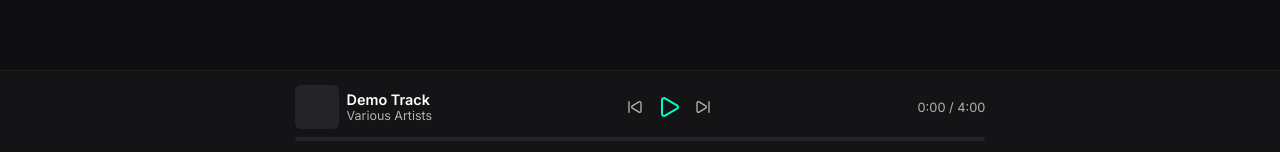
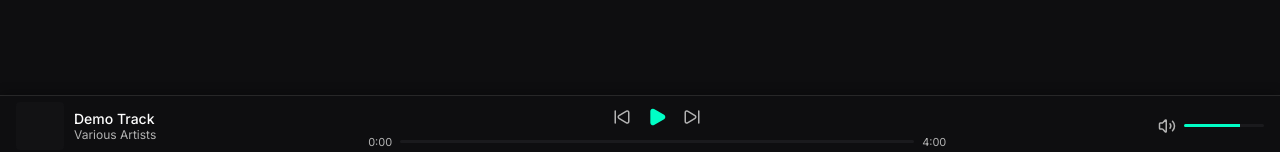
Before and after one commit to tonipetergugic/indiesound, a Next.js app: page /home in a window 1280 px wide. Shown: the part 645-797 px from the top of the page. Built offline with nearby package versions, Linux system fonts and the light colour scheme.

Commit message:
Cleaned upload page and verified functionality

```diff
--- a/src/components/PlayerBar.tsx
+++ b/src/components/PlayerBar.tsx
@@ -1,6 +1,6 @@
 "use client";
 
-import { Play, Pause, SkipBack, SkipForward } from "lucide-react";
+import { Play, Pause, SkipBack, SkipForward, Volume2 } from "lucide-react";
 import { useState, useEffect } from "react";
 
 export default function PlayerBar() {
@@ -33,100 +33,181 @@ export default function PlayerBar() {
         bottom: 0,
         left: 0,
         right: 0,
-        height: "85px",
-        backgroundColor: "#141416",
-        borderTop: "1px solid #1e1e1e",
+        height: "60px",
+        backgroundColor: "#0E0E10",
+        borderTop: "1px solid rgba(255, 255, 255, 0.1)",
+        boxShadow: "0 -2px 10px rgba(0, 0, 0, 0.3)",
         display: "flex",
-        flexDirection: "column",
-        justifyContent: "center",
         alignItems: "center",
-        padding: "0 12px",
+        justifyContent: "space-between",
+        padding: "0 16px",
         zIndex: 50,
+        gap: "16px",
       }}
     >
-      {/* Upper section */}
+      {/* Left Section: Cover + Track Info */}
       <div
         style={{
           display: "flex",
           alignItems: "center",
-          justifyContent: "space-between",
-          width: "55%",
-          minWidth: "620px",
-          maxWidth: "800px",
-          gap: "14px",
+          gap: "10px",
+          flex: "0 0 auto",
+          minWidth: 0,
         }}
       >
-        {/* Track Info */}
-        <div style={{ display: "flex", alignItems: "center", gap: "8px" }}>
         <div
           style={{
-              width: "44px",
-              height: "44px",
-              backgroundColor: "#242428",
-              borderRadius: "6px",
+            width: "48px",
+            height: "48px",
+            backgroundColor: "#121214",
+            borderRadius: "4px",
+            flexShrink: 0,
           }}
-          ></div>
-          <div style={{ display: "flex", flexDirection: "column" }}>
-            <span style={{ color: "#fff", fontWeight: 600, fontSize: "0.9rem" }}>
+        />
+        <div
+          style={{
+            display: "flex",
+            flexDirection: "column",
+            minWidth: 0,
+          }}
+        >
+          <span
+            style={{
+              color: "#FFFFFF",
+              fontWeight: 500,
+              fontSize: "0.875rem",
+              whiteSpace: "nowrap",
+              overflow: "hidden",
+              textOverflow: "ellipsis",
+            }}
+          >
             Demo Track
           </span>
-            <span style={{ color: "#B3B3B3", fontSize: "0.78rem" }}>
+          <span
+            style={{
+              color: "#B3B3B3",
+              fontSize: "0.75rem",
+              whiteSpace: "nowrap",
+              overflow: "hidden",
+              textOverflow: "ellipsis",
+            }}
+          >
             Various Artists
           </span>
         </div>
       </div>
 
+      {/* Center Section: Controls + Progress */}
+      <div
+        style={{
+          display: "flex",
+          flexDirection: "column",
+          alignItems: "center",
+          gap: "4px",
+          flex: "1 1 auto",
+          minWidth: 0,
+          maxWidth: "600px",
+        }}
+      >
         {/* Controls */}
         <div
           style={{
             display: "flex",
             alignItems: "center",
-            gap: "14px",
+            gap: "8px",
           }}
         >
-          <SkipBack size={16} color="#B3B3B3" />
-          {isPlaying ? (
-            <Pause
-              size={24}
-              color="#00FFC6"
-              style={{ cursor: "pointer" }}
-              onClick={() => setIsPlaying(false)}
-            />
-          ) : (
-            <Play
-              size={24}
-              color="#00FFC6"
-              style={{ cursor: "pointer" }}
-              onClick={() => setIsPlaying(true)}
-            />
-          )}
-          <SkipForward size={16} color="#B3B3B3" />
+          <button
+            onClick={() => {}}
+            style={{
+              background: "none",
+              border: "none",
+              cursor: "pointer",
+              padding: "4px",
+              display: "flex",
+              alignItems: "center",
+              color: "#B3B3B3",
+            }}
+            onMouseEnter={(e) => {
+              e.currentTarget.style.color = "#00FFC6";
+            }}
+            onMouseLeave={(e) => {
+              e.currentTarget.style.color = "#B3B3B3";
+            }}
+          >
+            <SkipBack size={18} />
+          </button>
+          <button
+            onClick={() => setIsPlaying(!isPlaying)}
+            style={{
+              background: "none",
+              border: "none",
+              cursor: "pointer",
+              padding: "4px",
+              display: "flex",
+              alignItems: "center",
+              color: "#00FFC6",
+              transition: "color 0.2s",
+            }}
+            onMouseEnter={(e) => {
+              e.currentTarget.style.color = "#00E0B0";
+            }}
+            onMouseLeave={(e) => {
+              e.currentTarget.style.color = "#00FFC6";
+            }}
+          >
+            {isPlaying ? <Pause size={20} fill="currentColor" /> : <Play size={20} fill="currentColor" />}
+          </button>
+          <button
+            onClick={() => {}}
+            style={{
+              background: "none",
+              border: "none",
+              cursor: "pointer",
+              padding: "4px",
+              display: "flex",
+              alignItems: "center",
+              color: "#B3B3B3",
+            }}
+            onMouseEnter={(e) => {
+              e.currentTarget.style.color = "#00FFC6";
+            }}
+            onMouseLeave={(e) => {
+              e.currentTarget.style.color = "#B3B3B3";
+            }}
+          >
+            <SkipForward size={18} />
+          </button>
         </div>
 
-        {/* Time */}
+        {/* Progress Bar + Time */}
         <div
           style={{
-            minWidth: "80px",
-            textAlign: "right",
-            color: "#B3B3B3",
-            fontSize: "0.8rem",
+            display: "flex",
+            alignItems: "center",
+            gap: "8px",
+            width: "100%",
           }}
         >
-          {formatTime(currentTime)} / {formatTime(duration)}
-        </div>
-      </div>
-
-      {/* Progress Bar */}
+          <span
+            style={{
+              color: "#B3B3B3",
+              fontSize: "0.6875rem",
+              minWidth: "35px",
+              textAlign: "right",
+            }}
+          >
+            {formatTime(currentTime)}
+          </span>
           <div
             style={{
-          width: "55%",
-          minWidth: "620px",
-          maxWidth: "800px",
-          height: "4px",
-          backgroundColor: "#242428",
+              flex: "1 1 auto",
+              height: "3px",
+              backgroundColor: "#1a1a1d",
               borderRadius: "2px",
               overflow: "hidden",
-          marginTop: "8px",
+              cursor: "pointer",
+              position: "relative",
             }}
           >
             <div
@@ -136,7 +217,50 @@ export default function PlayerBar() {
                 backgroundColor: "#00FFC6",
                 transition: "width 0.2s linear",
               }}
-        ></div>
+            />
+          </div>
+          <span
+            style={{
+              color: "#B3B3B3",
+              fontSize: "0.6875rem",
+              minWidth: "35px",
+              textAlign: "left",
+            }}
+          >
+            {formatTime(duration)}
+          </span>
+        </div>
+      </div>
+
+      {/* Right Section: Volume */}
+      <div
+        style={{
+          display: "flex",
+          alignItems: "center",
+          gap: "8px",
+          flex: "0 0 auto",
+          minWidth: 0,
+        }}
+      >
+        <Volume2 size={18} color="#B3B3B3" />
+        <div
+          style={{
+            width: "80px",
+            height: "3px",
+            backgroundColor: "#1a1a1d",
+            borderRadius: "2px",
+            overflow: "hidden",
+            cursor: "pointer",
+          }}
+        >
+          <div
+            style={{
+              width: "70%",
+              height: "100%",
+              backgroundColor: "#00FFC6",
+            }}
+          />
+        </div>
       </div>
     </div>
   );
```
Lines whose indentation alone changed are shown as unchanged.
